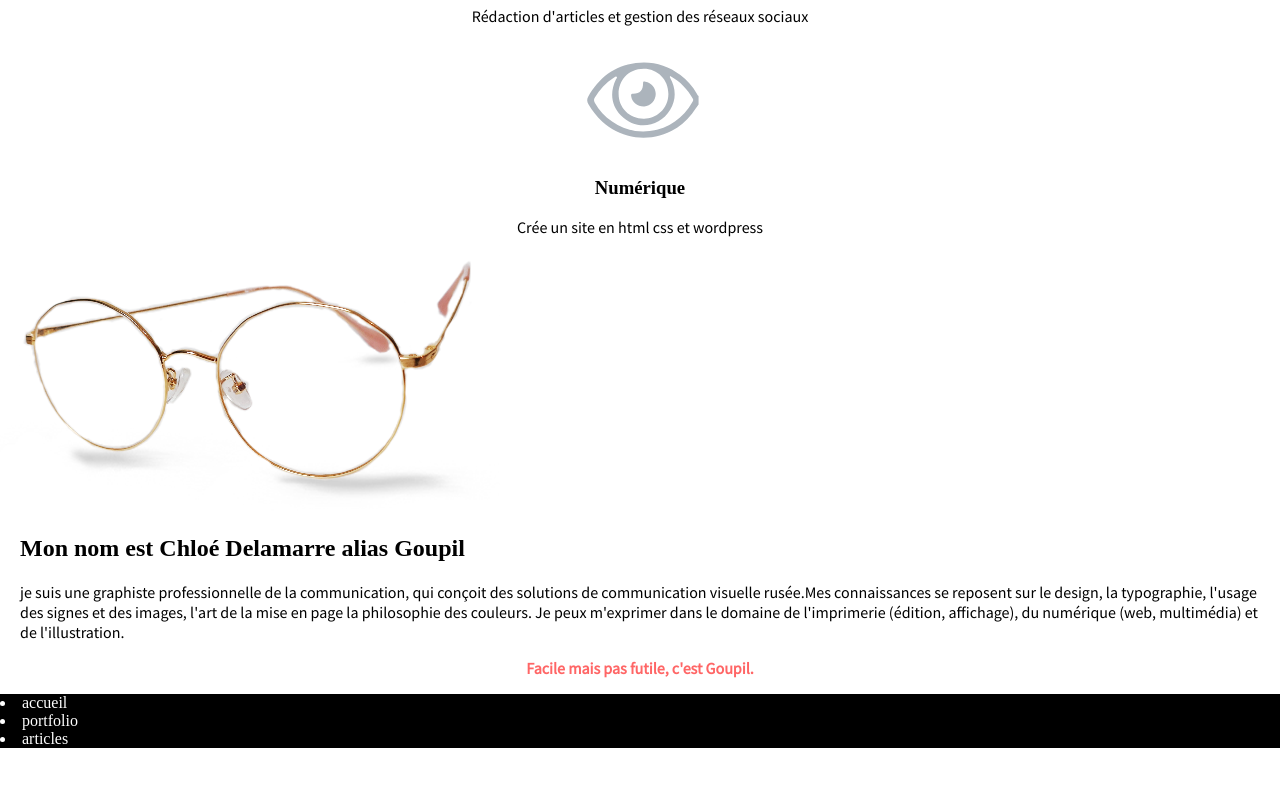
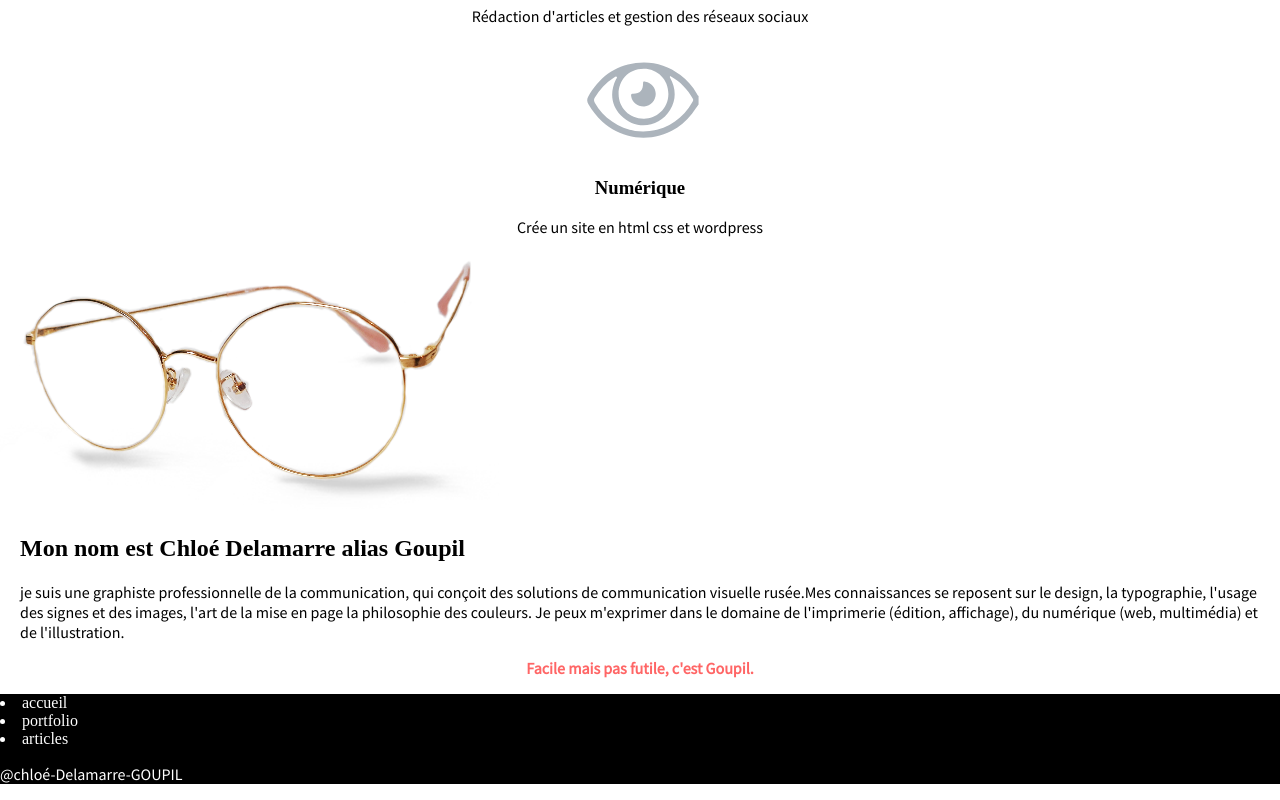
Before and after one commit to Goupildelamarre/Goupil, a plain HTML site: page index.html in a window 1280 px wide. Shown: the part 1649-2449 px from the top of the page. Before the commit the page ends 2397 px from the top, so only its background shows below. Drawn offline with Linux system fonts and the light colour scheme.

Commit message:
COPYRATE

```diff
--- a/index.html
+++ b/index.html
@@ -103,7 +103,7 @@
         <li> <a href ="accueil.html">accueil</a></li>
         <li> <a href ="portfolio.html">portfolio</a></li>
         <li> <a href ="articles.html">articles</a></li>
-
+        <p>@chloé-Delamarre-GOUPIL</p>
     </footer>
     </div>
 </body>
```
